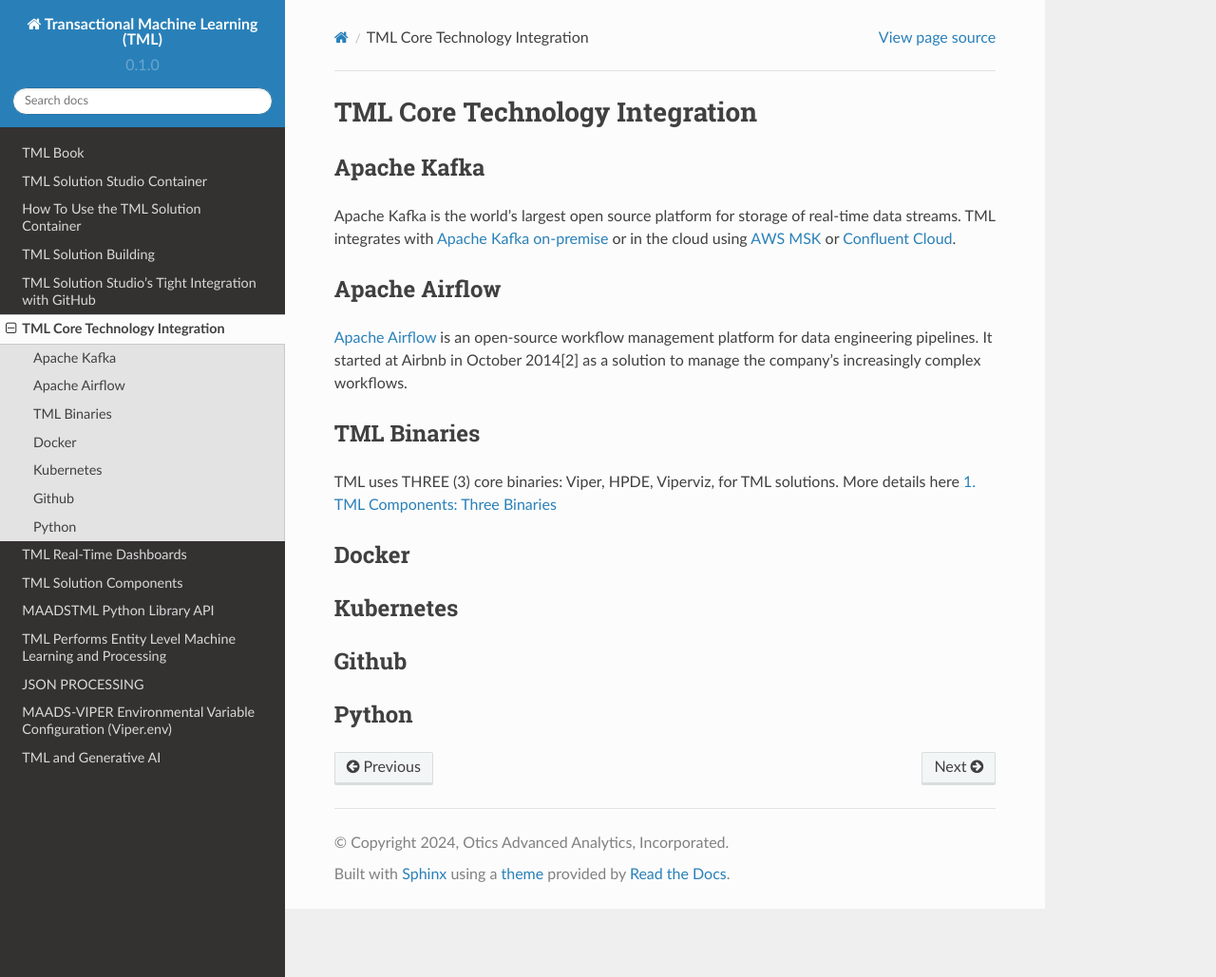
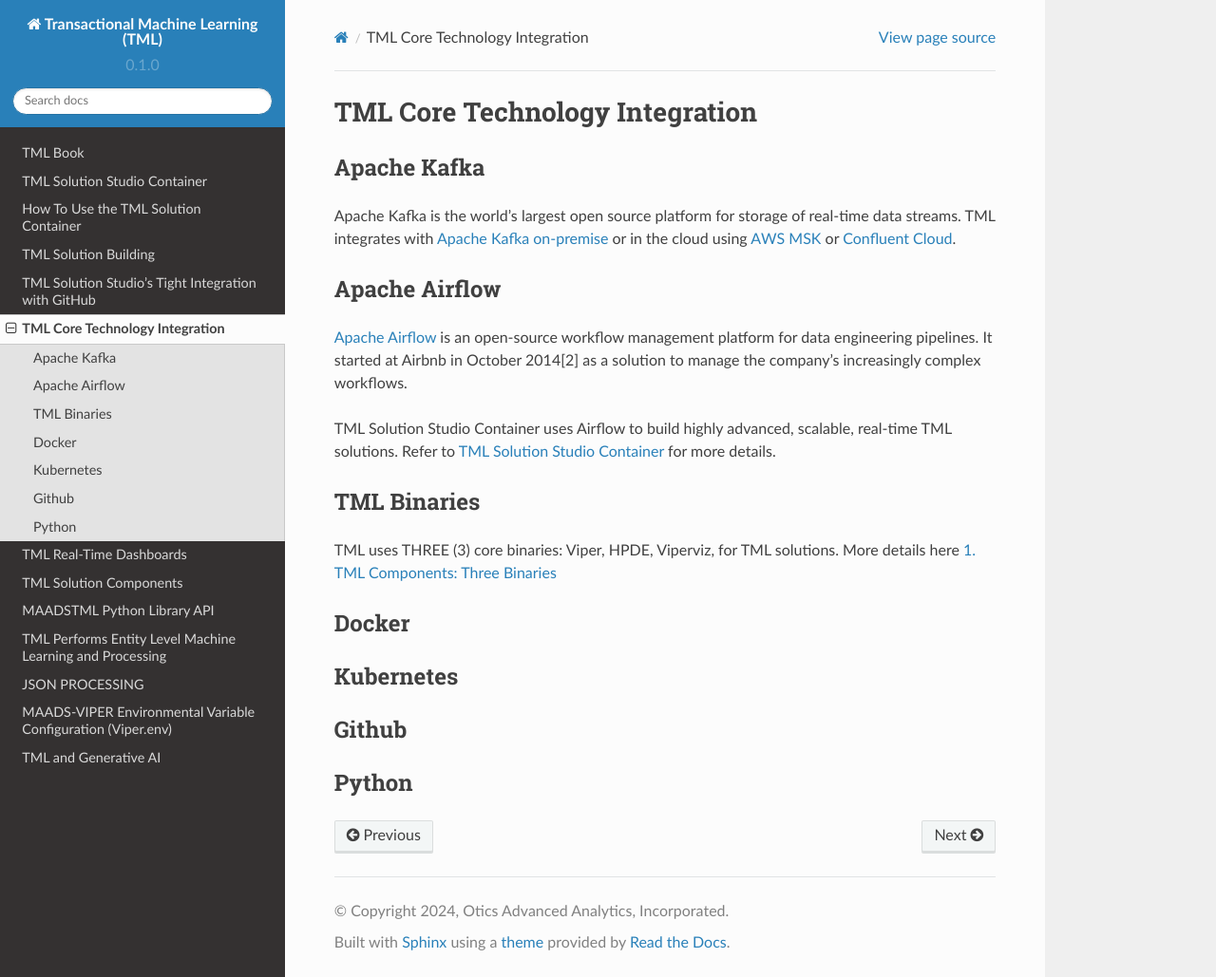
Before and after one commit to smaurice101/readthedocs, a Sphinx documentation site: the page built from docs/source/coreintegrations.rst, in a window 1280 px wide and 1029 px high. Shown: the whole window at 95% size. Built offline with Sphinx 7.4.7 and the Read the Docs theme 2.0.0, drawn with Linux system fonts in a browser that asks for light colours.

Commit message:
Update coreintegrations.rst

```diff
--- a/docs/source/coreintegrations.rst
+++ b/docs/source/coreintegrations.rst
@@ -10,6 +10,8 @@
 ----------------
 
 `Apache Airflow <https://airflow.apache.org/>`_ is an open-source workflow management platform for data engineering pipelines. It started at Airbnb in October 2014[2] as a solution to manage the company's increasingly complex workflows.
+
+TML Solution Studio Container uses Airflow to build highly advanced, scalable, real-time TML solutions. Refer to :ref:`TML Solution Studio Container` for more details.
 
 TML Binaries
 -----------
```
